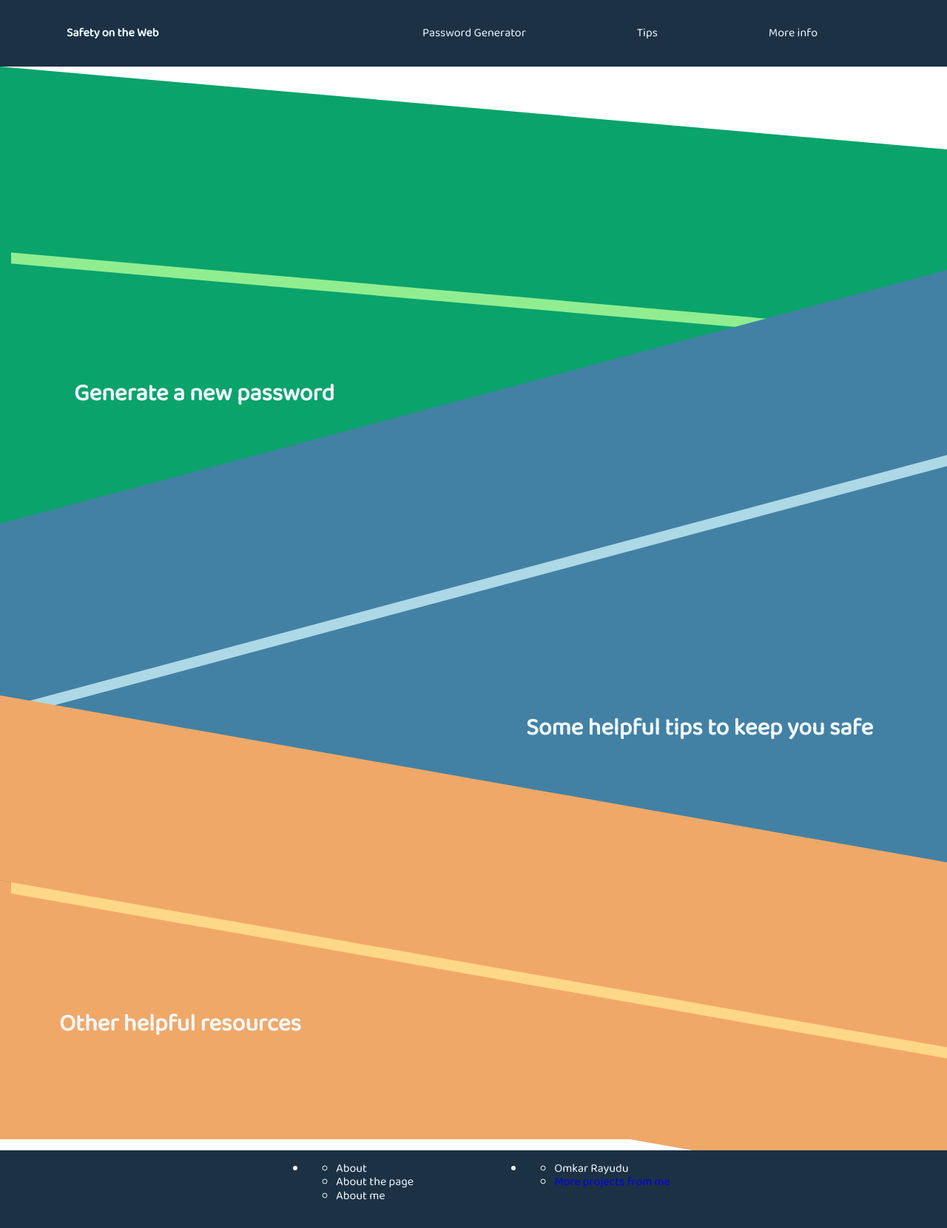
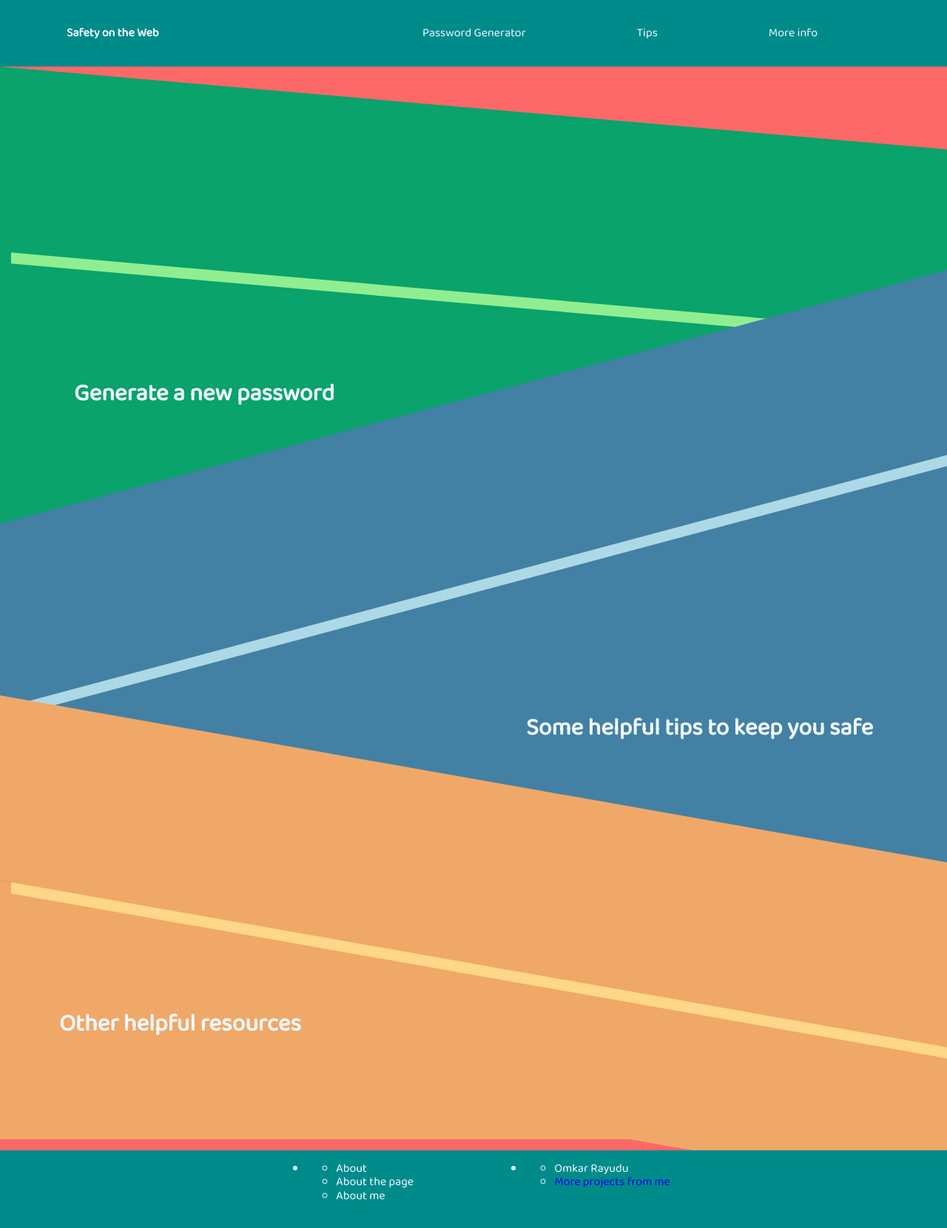
Before and after one commit to Ticktock101/Safety-on-the-Web, a plain HTML site: page index.html in a window 1280 px wide. Shown: the whole page at 74% size. Drawn offline with Linux system fonts and the light colour scheme.

Commit message:
Fill in gaps and fix colors
need to fix the footer

```diff
--- a/css/homepage.css
+++ b/css/homepage.css
@@ -9,6 +9,7 @@
     --pinkPurple: #6B4E71;
     --darkBlue: #1C3144;
     --light-orange: #Ffd788;
+    --red: #Fc6868;
 }
 
 a:link {
@@ -28,13 +29,11 @@ a:active {
     text-decoration: none;
 }
 
-/*
 body {
-    background-color: var(--back-grey);
+    background-color: var(--red);
     width: 100%;
     height: 100%;
 }
-*/
 
 .navigation ul{
     display: flex;
@@ -58,7 +57,7 @@ nav {
     bottom: 0;
     margin: 0;
     padding: 0;
-    background-color: var(--darkBlue);
+    background-color: darkcyan;
     position: fixed;
     z-index: 20;
 }
@@ -293,7 +292,7 @@ footer {
     width: 100%;
     height: 150px;
     top: 1110px;
-    background-color: var(--darkBlue);
+    background-color: darkcyan;
     color: var(--white);
     z-index: 10;
 }
```
